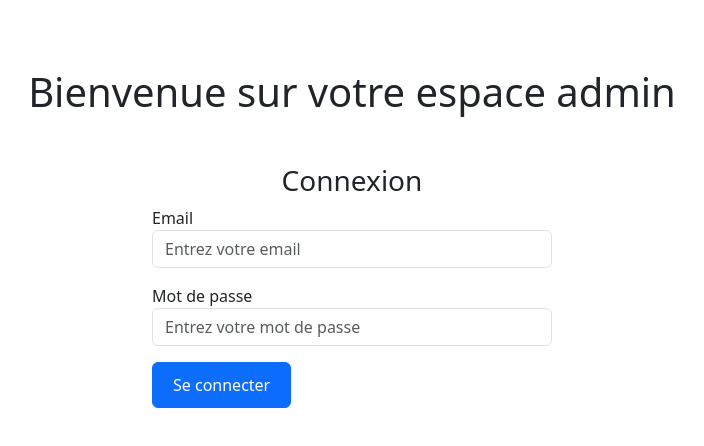
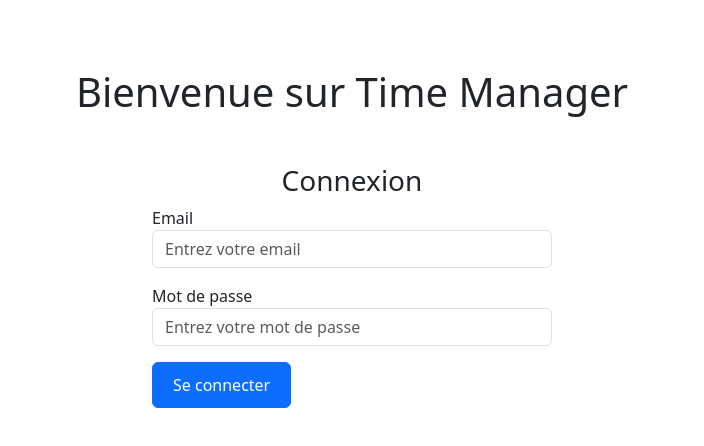
Before and after one commit to amindev75/Worktimemanager, a Vue app in the folder time_manager_front/: page / in a window 1280 px wide. Shown: the top 446 px of the page, without its empty margins (288-992 px from the left). Built offline with nearby package versions, Linux system fonts and the light colour scheme; what bootstrap-vue-next would draw is missing.

Commit message:
create user

```diff
--- a/time_manager_front/src/pages/MainPage.vue
+++ b/time_manager_front/src/pages/MainPage.vue
@@ -45,7 +45,7 @@ const login = async () => {
 
 <template>
   <div class="container mt-5">
-    <h1 class="text-center mb-5">Bienvenue sur votre espace admin</h1>
+    <h1 class="text-center mb-5">Bienvenue sur Time Manager</h1>
 
     <!-- Formulaire de connexion -->
     <div class="login-form mb-5">
```
